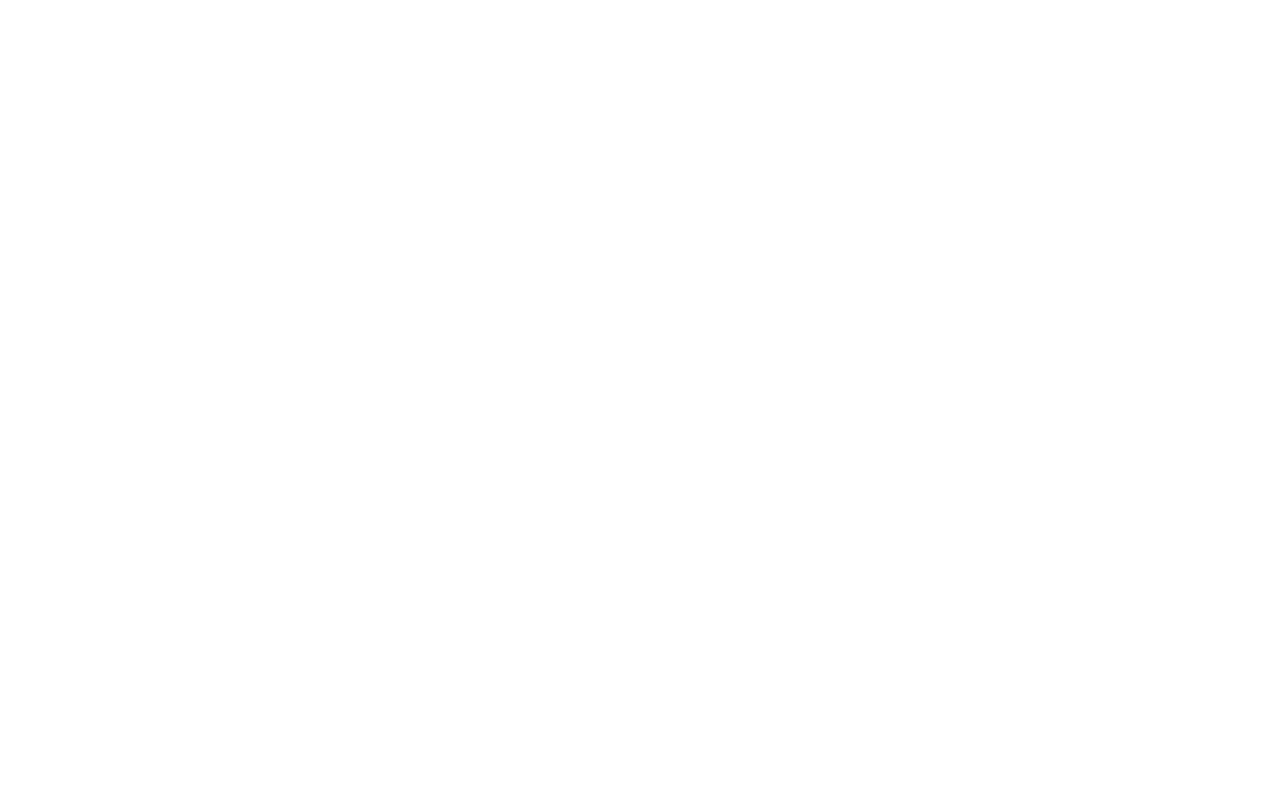
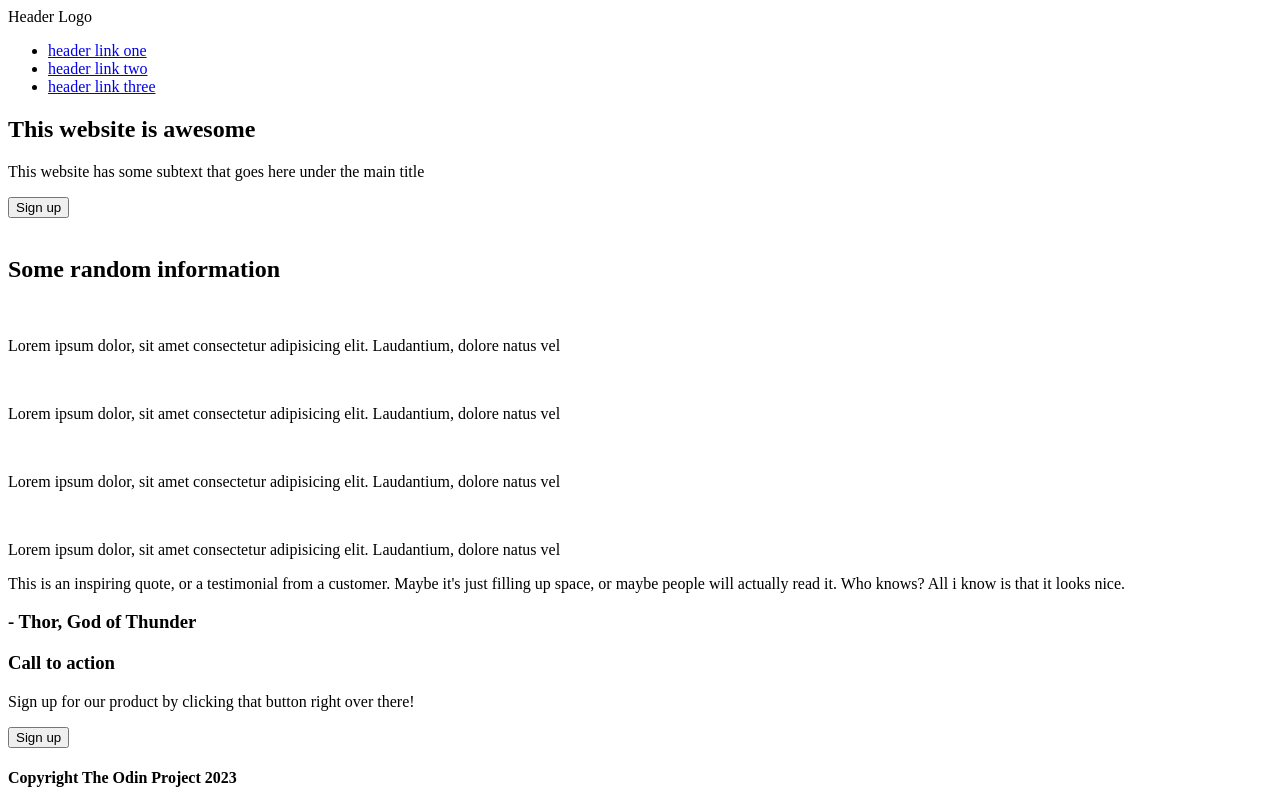
Before and after one commit to vcastelan/odin-landing-page-2, a plain HTML site: page index.html in a window 1280 px wide. Drawn offline with Linux system fonts and the light colour scheme.

Commit message:
finished index set up

```diff
--- a/index.html
+++ b/index.html
@@ -6,6 +6,74 @@
   <title>Odin Landing Page</title>
 </head>
 <body>
+  <!-- has a header -->
+  <div class="header">
+    <!-- header logo -->
+    <div class="logo">Header Logo</div>
+    <!-- anchor links -->
+    <ul>
+      <li><a href="#">header link one</a></li>
+      <li><a href="#">header link two</a></li>
+      <li><a href="#">header link three</a></li>
+    </ul>
+  </div>
+
+  <!-- content has 4 main sections -->
+  <div class="content">
+    <!-- top has 2 sections. content (left side) and img (right side) -->
+    <div class="top">
+      <div class="left">
+        <h2>This website is awesome</h2>
+        <p>This website has some subtext that goes here under the main title</p>
+        <button>Sign up</button>
+      </div>
+      <div class="right">
+        <img src="" alt="">
+      </div>
+    </div>
+
+    <!-- random section with 4 boxes and header info -->
+    <div class="random">
+      <h2>Some random information</h2>
+      <div class="box one">
+        <img src="" alt="">
+        <p>Lorem ipsum dolor, sit amet consectetur adipisicing elit. Laudantium, dolore natus vel</p>
+      </div>
+      <div class="box two">
+        <img src="" alt="">
+        <p>Lorem ipsum dolor, sit amet consectetur adipisicing elit. Laudantium, dolore natus vel</p>
+      </div>
+      <div class="box three">
+        <img src="" alt="">
+        <p>Lorem ipsum dolor, sit amet consectetur adipisicing elit. Laudantium, dolore natus vel</p>
+      </div>
+      <div class="box four">
+        <img src="" alt="">
+        <p>Lorem ipsum dolor, sit amet consectetur adipisicing elit. Laudantium, dolore natus vel</p>
+      </div>
+    </div>
+
+    <!-- quote section -->
+    <div class="quote">
+      <p>This is an inspiring quote, or a testimonial from a customer. Maybe it's just filling up space, or maybe
+        people will actually read it. Who knows? All i know is that it looks nice.
+      </p>
+      <h3>- Thor, God of Thunder</h3>
+    </div>
+
+    <!-- sign up section -->
+    <div class="bottom">
+      <div class="signup">
+        <h3>Call to action</h3>
+        <p>Sign up for our product by clicking that button right over there!</p>
+        <button>Sign up</button>
+      </div>
+    </div>
+  </div>
+  <!-- has a footer -->
+  <div class="footer">
+    <h4>Copyright The Odin Project 2023</h4>
+  </div>
 
 </body>
 </html>
```
